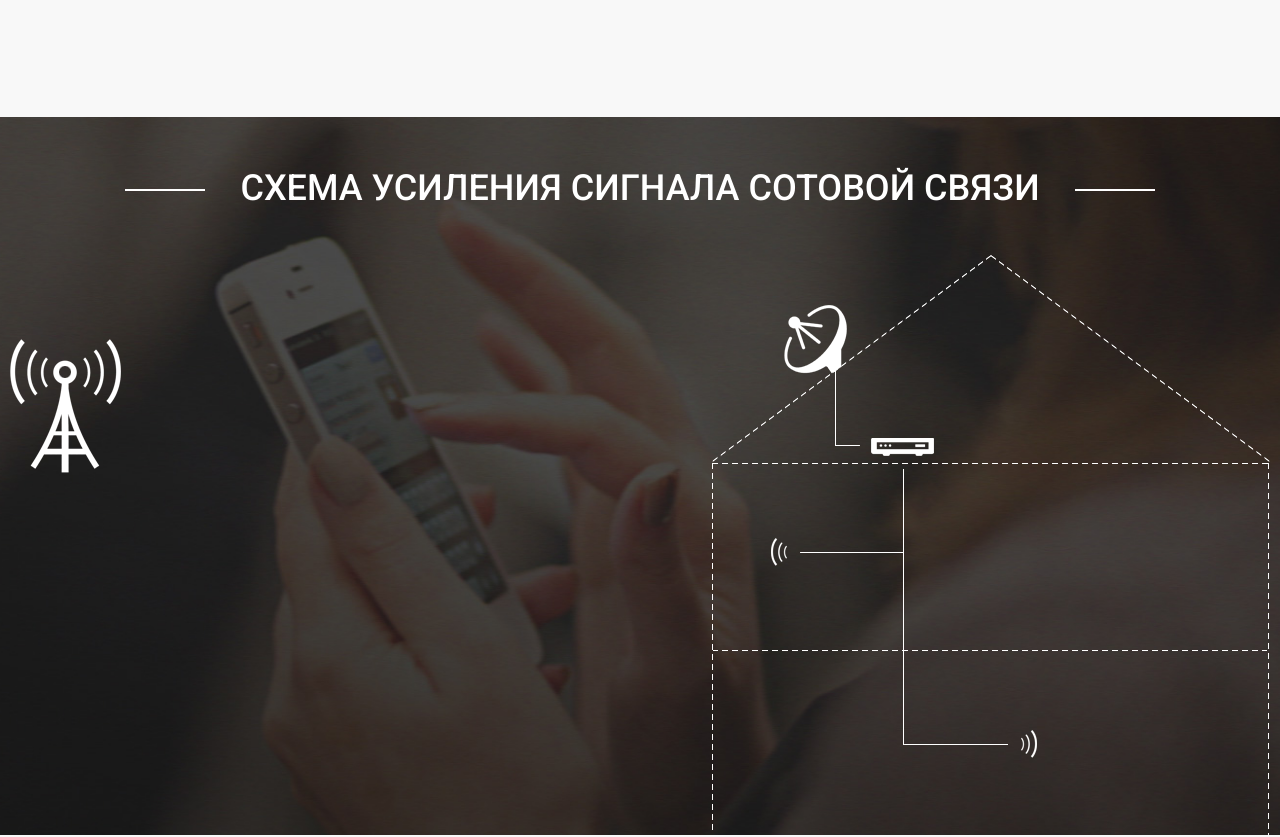
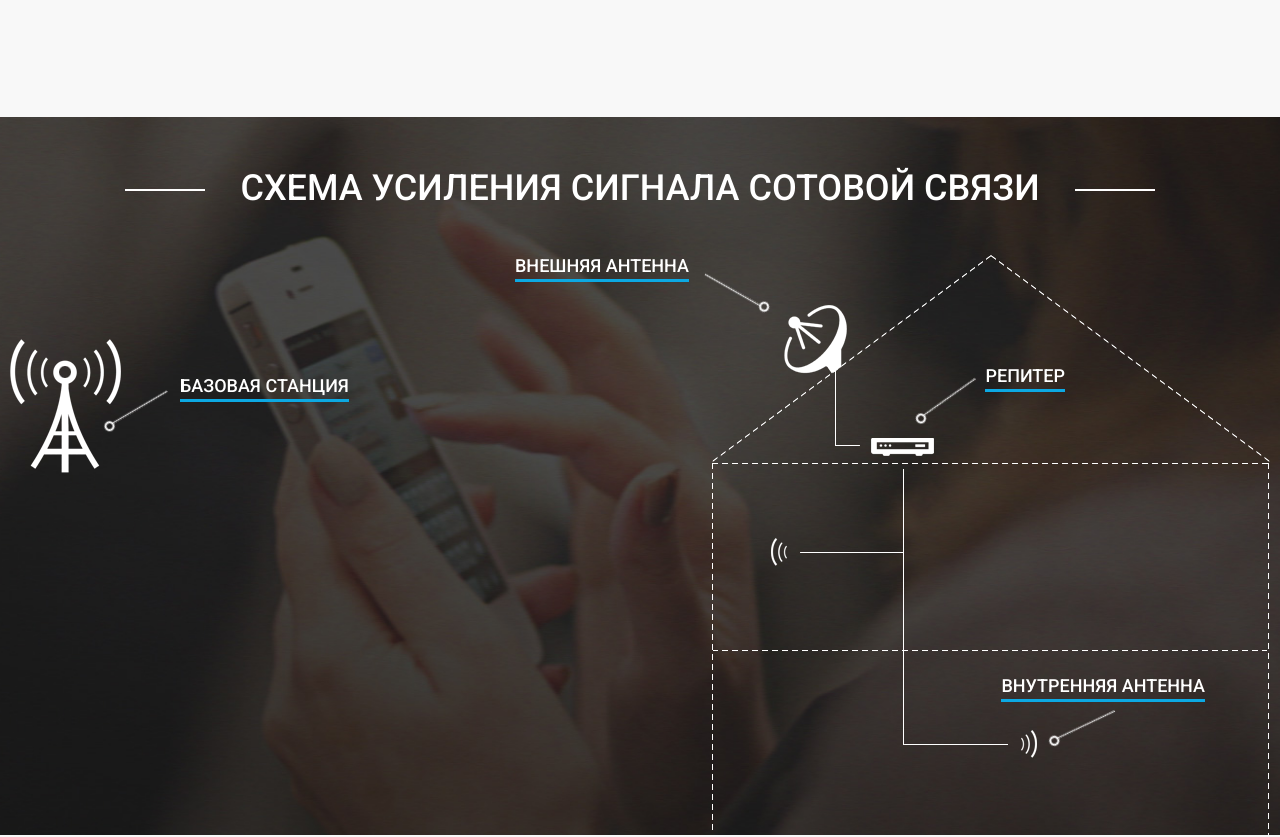
Before and after one commit to vursen/feresgsm-markup, a plain HTML site: page index.html in a window 1280 px wide. Shown: the part 3443-4280 px from the top of the page. Drawn offline with Linux system fonts and the light colour scheme.

Commit message:
Доделан блок Схема

```diff
--- a/css/main.css
+++ b/css/main.css
@@ -497,6 +497,9 @@ strong {
   margin: 0 0 110px;
   line-height: 1;
 }
+.b-map {
+  padding: 45px 0 0;
+}
 .b-order-form__heading {
   margin-bottom: 20px;
   padding-left: 55px;
@@ -537,8 +540,8 @@ strong {
   background-position: 18px -23px;
 }
 .b-reviews {
+  padding: 45px 0;
   background: #f8f8f8;
-  padding: 45px 0;
   text-align: center;
 }
 .b-reviews__persons + .b-reviews__persons {
@@ -597,10 +600,70 @@ strong {
   padding: 50px 0 0;
   background: #f7f7f7 url("../img/b-scheme.jpg") no-repeat center bottom;
   background-size: cover;
+  color: #fff;
 }
 .b-scheme__main {
+  position: relative;
   height: 580px;
   background: url("../img/b-scheme__main.png") no-repeat bottom center;
+}
+.b-scheme__desc {
+  display: inline-block;
+  padding-bottom: 3px;
+  font-size: 18px;
+  font-weight: 500;
+  text-transform: uppercase;
+  border-bottom: 3px solid #0ca9e3;
+}
+.b-scheme__desc:before {
+  content: '';
+  background: url("../img/b-scheme__desc.png") no-repeat;
+  width: 73px;
+  height: 12px;
+}
+.b-scheme__desc._base-station {
+  position: absolute;
+  top: 120px;
+  left: 170px;
+}
+.b-scheme__desc._base-station:before {
+  position: absolute;
+  top: 30px;
+  left: -80px;
+  transform: rotate(-30deg);
+}
+.b-scheme__desc._external-antenna {
+  position: absolute;
+  top: 0;
+  left: 505px;
+}
+.b-scheme__desc._external-antenna:before {
+  position: absolute;
+  top: 30px;
+  right: -85px;
+  transform: rotate(210deg);
+}
+.b-scheme__desc._internal-antenna {
+  position: absolute;
+  top: 420px;
+  right: 65px;
+}
+.b-scheme__desc._internal-antenna:before {
+  position: absolute;
+  bottom: -35px;
+  left: 45px;
+  transform: rotate(-25deg);
+}
+.b-scheme__desc._repeater {
+  position: absolute;
+  top: 110px;
+  right: 205px;
+}
+.b-scheme__desc._repeater:before {
+  position: absolute;
+  top: 30px;
+  left: -75px;
+  transform: rotate(-35deg);
 }
 .b-solutions {
   padding: 50px 0 80px;
@@ -716,7 +779,7 @@ strong {
   right: 630px;
 }
 .b-steps {
-  padding: 50px 0;
+  padding: 45px 0;
   background: #f7f7f7 url("../img/b-steps.jpg") no-repeat center bottom;
   background-size: cover;
   color: #fff;
--- a/index.html
+++ b/index.html
@@ -253,7 +253,12 @@
     <section class="b-scheme">
       <div class="container">
         <h2 class="section-heading _light">Схема усиления сигнала сотовой связи</h2>
-        <div class="b-scheme__main"></div>
+        <div class="b-scheme__main">
+          <div class="b-scheme__desc _base-station">Базовая станция</div>
+          <div class="b-scheme__desc _external-antenna">Внешняя антенна</div>
+          <div class="b-scheme__desc _internal-antenna">Внутренняя антенна</div>
+          <div class="b-scheme__desc _repeater">Репитер</div>
+        </div>
       </div>
     </section>
     <!-- === Reviews =========================================================================== -->
```
Also changed, not shown: img/b-scheme__desc.png (added).
